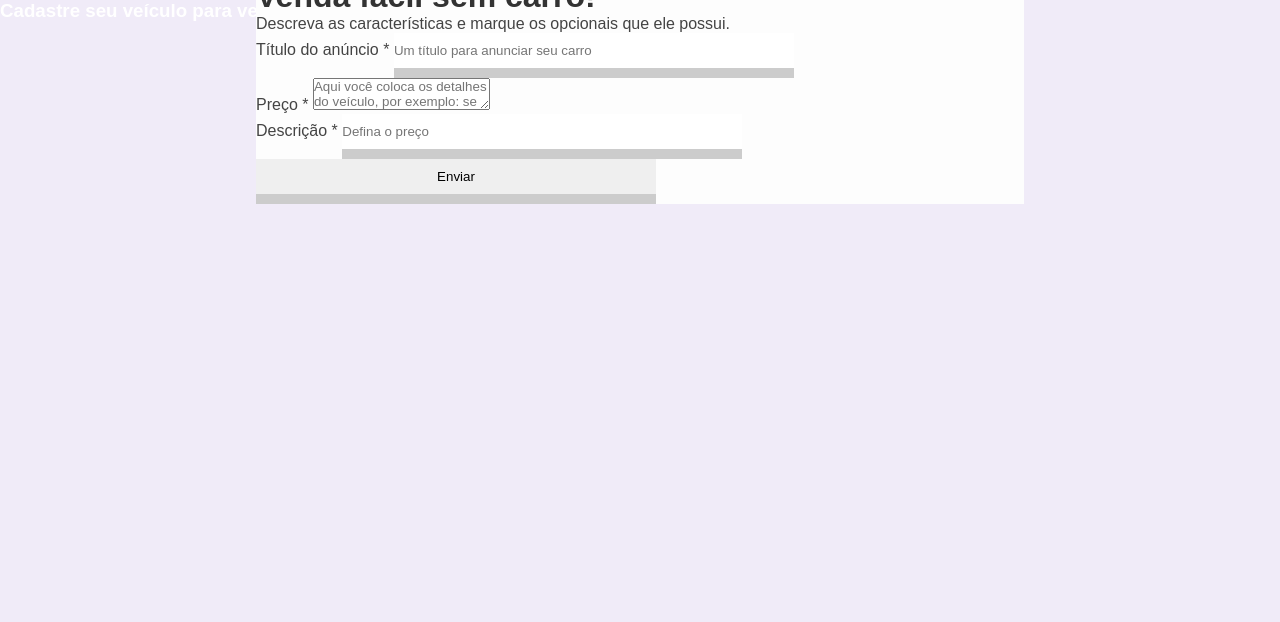
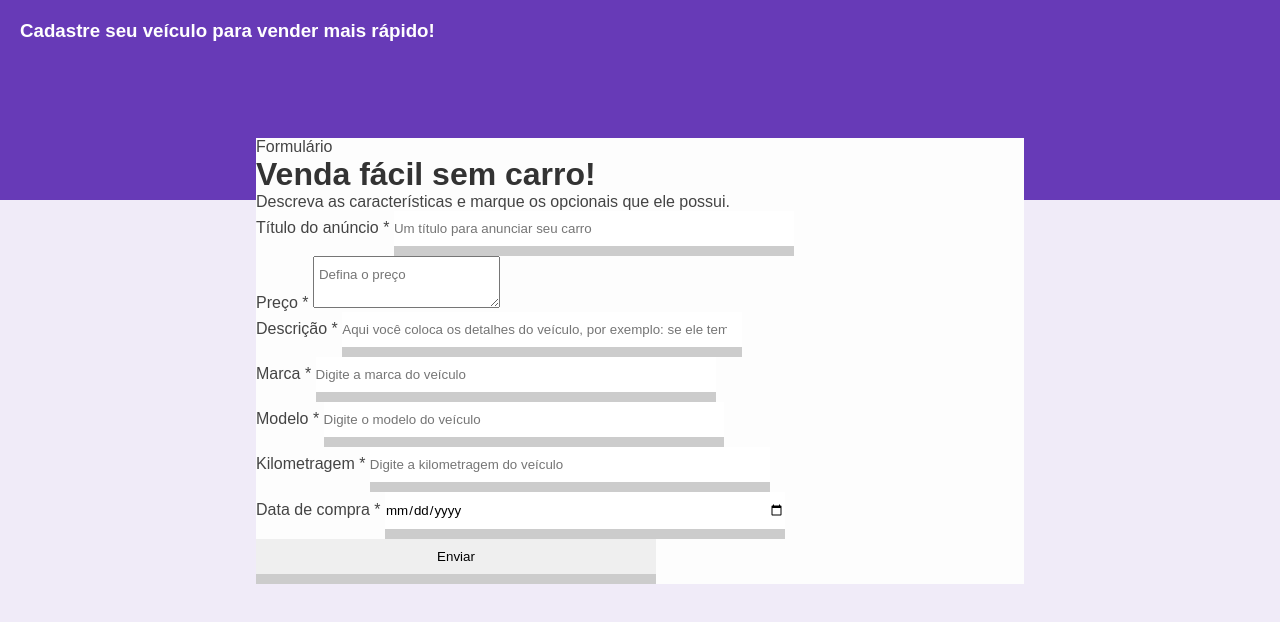
Before and after one commit to J-Robalo/formulario-venda-carro, a plain HTML site: page index.html in a window 1280 px wide. Drawn offline with Linux system fonts and the light colour scheme.

Commit message:
Adicionando novos inputs

```diff
--- a/css/style.css
+++ b/css/style.css
@@ -30,8 +30,16 @@ input {
   width: 400px;
 }
 
-input[type="text"], input[type="number"], input[type="date"], input[type="file"];
-  width: 400
+input[type="text"],
+input[type="number"],
+input[type="date"],
+input[type="file"],
+textarea {
+  width: 400;
+}
+
+textarea {
+  padding: 10px 5px;
 }
 
 /* Page header */
@@ -39,7 +47,7 @@ input[type="text"], input[type="number"], input[type="date"], input[type="file"]
 .header {
   height: 160px;
   padding: 20px;
-  background-color: #673ab7
+  background-color: #673ab7;
 }
 
 .header h3 {
@@ -55,5 +63,4 @@ input[type="text"], input[type="number"], input[type="date"], input[type="file"]
   margin: 0 auto;
   position: relative;
   top: -62px;
-
 }
--- a/index.html
+++ b/index.html
@@ -30,11 +30,27 @@
           </div>
           <div class="box-input">
             <label for="price">Preço <span class="required-field">*</span></label>
-            <textarea name="description" id="description" class="block" placeholder="Aqui você coloca os detalhes do veículo, por exemplo: se ele tem algum arranhão"></textarea>
+            <textarea name="description" id="description" class="block" placeholder="Defina o preço"></textarea>
           </div>
           <div class="box-input">
             <label for="description">Descrição <span class="required-field">*</span></label>
-            <input type="number" name="description" id="description" class="block" placeholder="Defina o preço" required>
+            <input type="number" name="description" id="description" class="block" placeholder="Aqui você coloca os detalhes do veículo, por exemplo: se ele tem algum arranhão" required>
+          </div>
+          <div class="box-input">
+            <label for="brand">Marca <span class="required-field">*</span></label>
+            <input type="text" name="brand" id="brand" class="block" placeholder="Digite a marca do veículo" required>
+          </div>
+          <div class="box-input">
+            <label for="model">Modelo <span class="required-field">*</span></label>
+            <input type="text" name="model" id="model" class="block" placeholder="Digite o modelo do veículo" required>
+          </div>
+          <div class="box-input">
+            <label for="mileage">Kilometragem <span class="required-field">*</span></label>
+            <input type="number" name="mileage" id="mileage" class="block" placeholder="Digite a kilometragem do veículo" required>
+          </div>
+          <div class="box-input">
+            <label for="purchase_date">Data de compra <span class="required-field">*</span></label>
+            <input type="date" name="purchase_date" id="purchase_date" class="block" required>
           </div>
           <input type="submit" value="Enviar" />
         </form>
```
